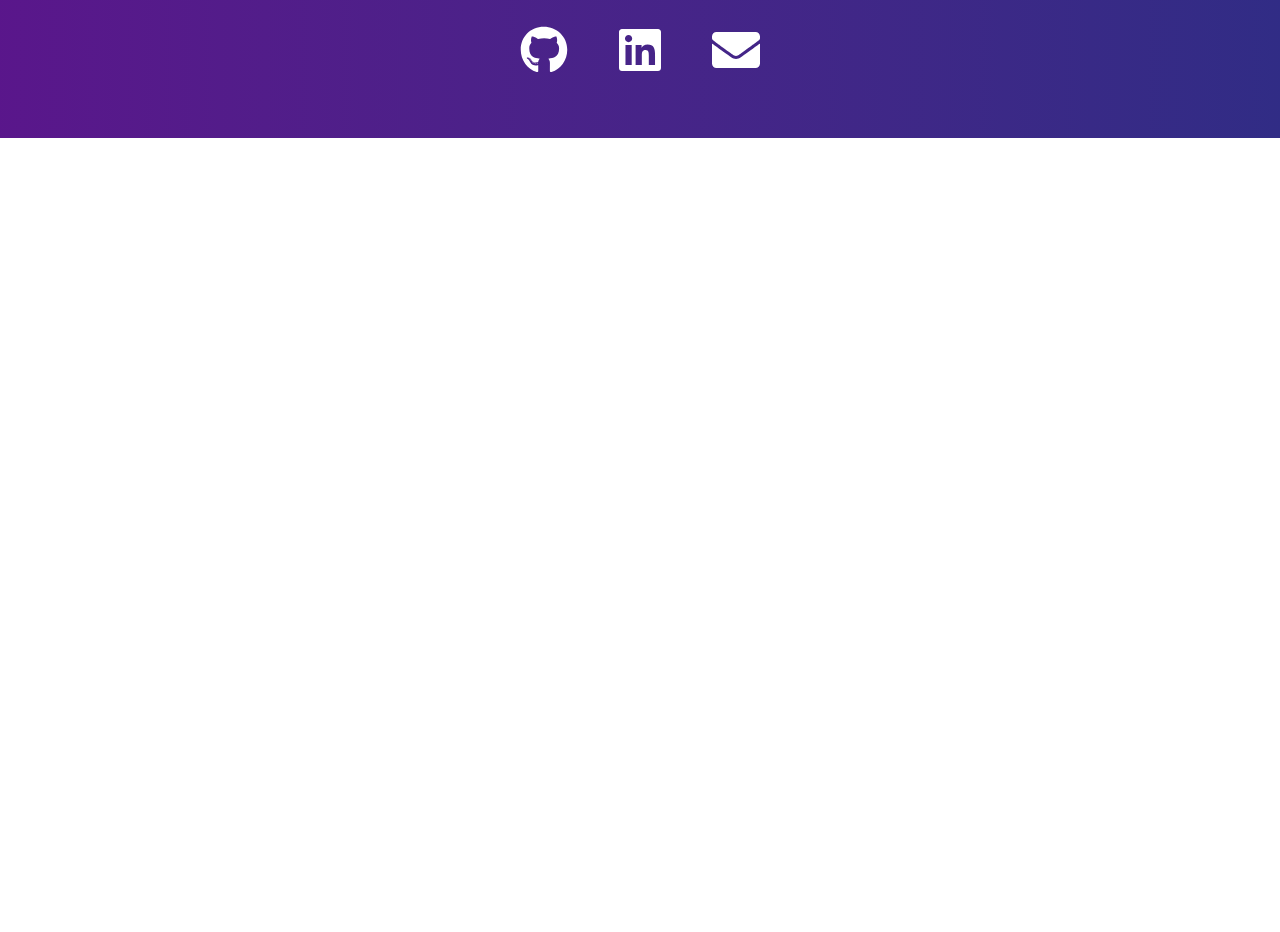
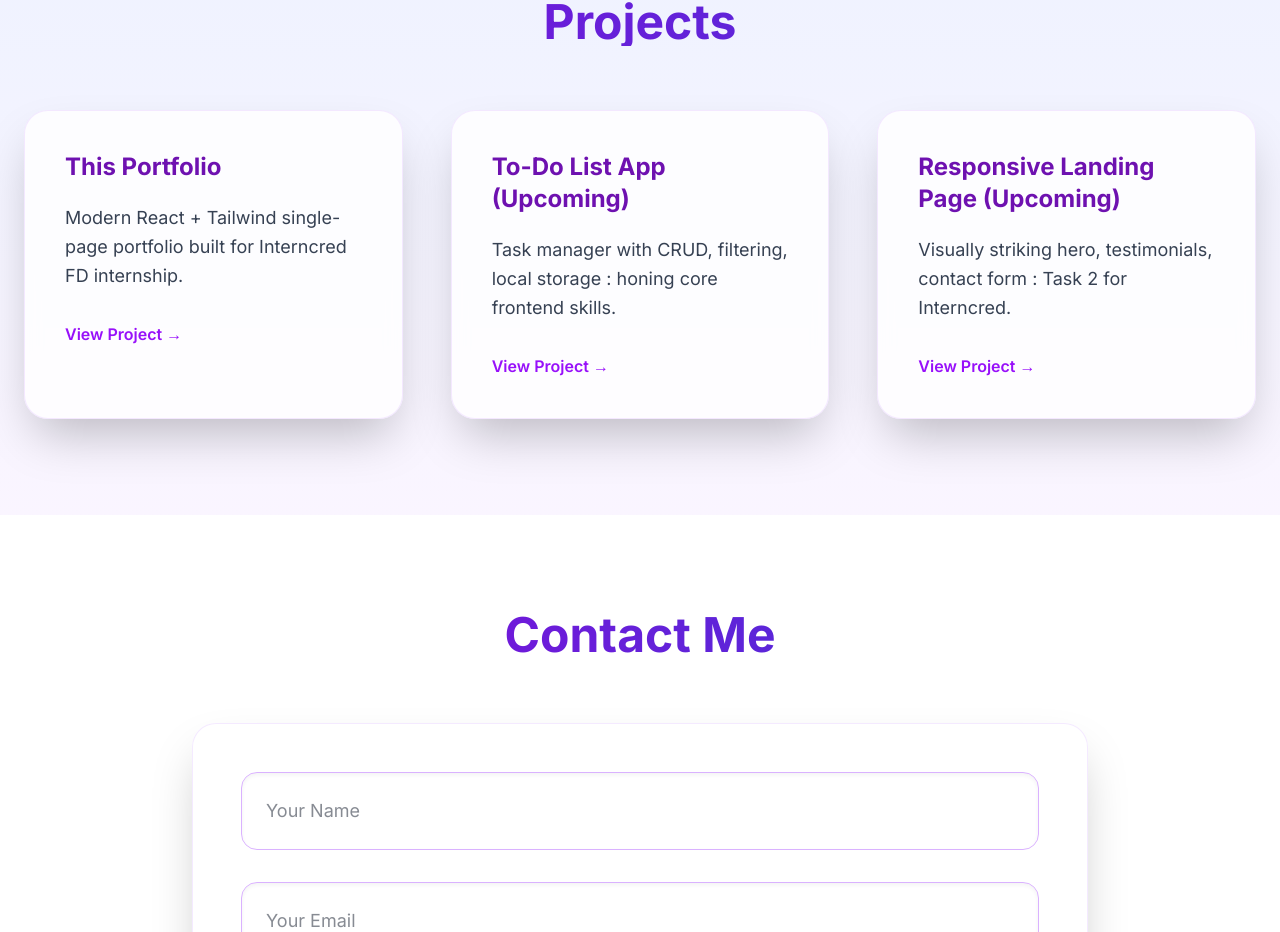
Before and after one commit to Khojoe/IC_FD_01, a React (Vite) app: page / in a window 1280 px wide. Shown: the part 1868-2800 px from the top of the page. Before the commit the page ends 2006 px from the top, so only its background shows below. Built offline with nearby package versions, Linux system fonts and the light colour scheme.

Commit message:
Added  more interactivity  to the portfolio website

```diff
--- a/src/App.jsx
+++ b/src/App.jsx
@@ -11,14 +11,12 @@ import {
   FaJava,
 } from "react-icons/fa";
 import { SiHtml5, SiCss3, SiJavascript, SiTailwindcss } from "react-icons/si";
+import { BsWhatsapp } from "react-icons/bs";
 import emailjs from "@emailjs/browser";
 
 function App() {
   const form = useRef();
-  // eslint-disable-next-line no-unused-vars
   const [formStatus, setFormStatus] = useState("");
-
-  // eslint-disable-next-line no-unused-vars
   const sendEmail = (e) => {
     e.preventDefault();
     emailjs
@@ -45,7 +43,7 @@ function App() {
             animate={{ opacity: 1, x: 0 }}
             className="text-3xl md:text-4xl font-extrabold bg-linear-to-r from-purple-600 to-indigo-600 bg-clip-text text-transparent"
           >
-            Immanuel Oheneba Debe
+            Immanuel O.
           </motion.h1>
           <div className="hidden md:flex space-x-12">
             {["About", "Skills", "Projects", "Contact"].map((item, i) => (
@@ -80,7 +78,7 @@ function App() {
             initial={{ opacity: 0, y: 60, rotate: -8 }}
             animate={{ opacity: 1, y: 0, rotate: 0 }}
             transition={{ delay: 0.3, duration: 1.2 }}
-            src="https://avatars.githubusercontent.com/u/172178177?v=4" // Replace with your real photo
+            src="https://avatars.githubusercontent.com/u/172178177?v=4"
             alt="Immanuel Oheneba Debe"
             className="w-64 h-64 rounded-full mx-auto mb-12 border-8 border-white shadow-2xl ring-4 ring-purple-400/30 object-cover"
           />
@@ -183,20 +181,127 @@ function App() {
         </div>
       </section>
 
-      {/* Projects - Add your project cards here with similar card style */}
-      {/* Contact - Add your form here with glass effect */}
+      {/* Projects */}
+      <section
+        id="projects"
+        className="py-24 px-6 bg-linear-to-b from-indigo-50 to-purple-50"
+      >
+        <div className="max-w-7xl mx-auto">
+          <h3 className="text-5xl font-bold text-center mb-16 bg-linear-to-r from-purple-700 to-indigo-700 bg-clip-text text-transparent">
+            Projects
+          </h3>
+          <div className="grid md:grid-cols-3 gap-12">
+            {[
+              {
+                title: "This Portfolio",
+                desc: "Modern React + Tailwind single-page portfolio built for Interncred FD internship.",
+                link: "#",
+              },
+              {
+                title: "To-Do List App (Upcoming)",
+                desc: "Task manager with CRUD, filtering, local storage : honing core frontend skills.",
+                link: "#",
+              },
+              {
+                title: "Responsive Landing Page (Upcoming)",
+                desc: "Visually striking hero, testimonials, contact form : Task 2 for Interncred.",
+                link: "#",
+              },
+            ].map((proj, i) => (
+              <motion.div
+                key={i}
+                initial={{ opacity: 0, y: 50 }}
+                whileInView={{ opacity: 1, y: 0 }}
+                transition={{ delay: i * 0.2 }}
+                whileHover={{ scale: 1.05, y: -10 }}
+                className="bg-white/80 backdrop-blur-sm p-10 rounded-3xl shadow-2xl hover:shadow-3xl transition-all duration-400 border border-purple-200/50 hover:border-purple-400 group"
+              >
+                <h4 className="text-2xl font-bold mb-5 text-purple-800 group-hover:text-purple-600 transition-colors">
+                  {proj.title}
+                </h4>
+                <p className="text-gray-700 mb-8 leading-relaxed text-lg">
+                  {proj.desc}
+                </p>
+                <a
+                  href={proj.link}
+                  className="text-purple-600 font-semibold hover:text-purple-800 transition inline-flex items-center group-hover:translate-x-2"
+                >
+                  View Project →
+                </a>
+              </motion.div>
+            ))}
+          </div>
+        </div>
+      </section>
+
+      {/* Contact */}
+      <section id="contact" className="py-24 px-6 bg-white">
+        <div className="max-w-4xl mx-auto">
+          <h3 className="text-5xl font-bold text-center mb-16 bg-linear-to-r from-purple-700 to-indigo-700 bg-clip-text text-transparent">
+            Contact Me
+          </h3>
+          <motion.form
+            ref={form}
+            onSubmit={sendEmail}
+            initial={{ opacity: 0, y: 60 }}
+            whileInView={{ opacity: 1, y: 0 }}
+            transition={{ duration: 1 }}
+            className="bg-white/70 backdrop-blur-xl p-12 rounded-3xl shadow-2xl border border-purple-200/50 hover:border-purple-400 transition-all duration-500 space-y-8"
+          >
+            <input
+              type="text"
+              name="user_name"
+              placeholder="Your Name"
+              required
+              className="w-full p-6 border border-purple-300 rounded-2xl focus:outline-none focus:ring-4 focus:ring-purple-400 bg-white/80 text-lg shadow-inner"
+            />
+            <input
+              type="email"
+              name="user_email"
+              placeholder="Your Email"
+              required
+              className="w-full p-6 border border-purple-300 rounded-2xl focus:outline-none focus:ring-4 focus:ring-purple-400 bg-white/80 text-lg shadow-inner"
+            />
+            <textarea
+              name="message"
+              placeholder="Your Message"
+              rows="6"
+              required
+              className="w-full p-6 border border-purple-300 rounded-2xl focus:outline-none focus:ring-4 focus:ring-purple-400 bg-white/80 text-lg shadow-inner"
+            />
+            <motion.button
+              type="submit"
+              whileHover={{ scale: 1.03 }}
+              whileTap={{ scale: 0.98 }}
+              className="w-full bg-linear-to-r from-purple-600 to-indigo-600 text-white py-6 rounded-2xl font-bold text-xl shadow-lg hover:shadow-xl transition-all duration-300"
+            >
+              Send Message
+            </motion.button>
+            {formStatus && (
+              <motion.p
+                initial={{ opacity: 0 }}
+                animate={{ opacity: 1 }}
+                className="text-center mt-6 text-xl font-semibold text-green-600"
+              >
+                {formStatus}
+              </motion.p>
+            )}
+          </motion.form>
+        </div>
+      </section>
 
       {/* Footer */}
       <footer className="bg-linear-to-r from-purple-900 to-indigo-900 text-white py-16 text-center">
-        <p className="text-xl">
+        <p className="text-xl mb-6">
           © {new Date().getFullYear()} Immanuel Oheneba Debe. Built during
           Interncred Frontend Internship (FD track).
         </p>
-        <div className="flex justify-center space-x-12 mt-8 text-5xl">
+        <div className="flex justify-center space-x-12 text-5xl">
           <motion.a
             whileHover={{ scale: 1.3 }}
             href="https://github.com/Khojoe"
             target="_blank"
+            rel="noopener noreferrer"
           >
             <FaGithub className="hover:text-purple-300 transition" />
           </motion.a>
@@ -204,6 +309,7 @@ function App() {
             whileHover={{ scale: 1.3 }}
             href="https://www.linkedin.com/in/immanuel-oheneba-debe-352ab0367"
             target="_blank"
+            rel="noopener noreferrer"
           >
             <FaLinkedin className="hover:text-purple-300 transition" />
           </motion.a>
@@ -213,6 +319,15 @@ function App() {
           >
             <FaEnvelope className="hover:text-purple-300 transition" />
           </motion.a>
+          {/* WhatsApp - replace YOUR_PHONE_NUMBER with your actual number */}
+          <motion.a
+            whileHover={{ scale: 1.3 }}
+            href="https://wa.me/233554539994" // ← CHANGE THIS TO YOUR NUMBER
+            target="_blank"
+            rel="noopener noreferrer"
+          >
+            <BsWhatsapp className="hover:text-green-400 transition" />
+          </motion.a>
         </div>
       </footer>
     </div>
```
